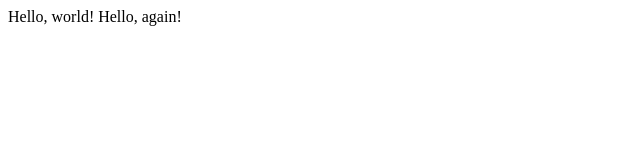
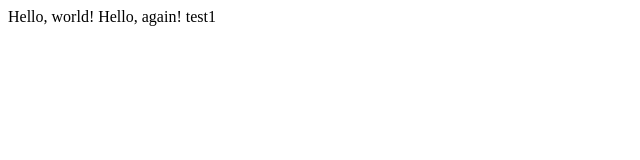
Before and after one commit to nafisulhuda/scratch_1, a plain HTML site: page hello.html in a window 1280 px wide. Shown: the full height of the page, 0-640 px from the left. Drawn offline with Linux system fonts and the light colour scheme.

Commit message:
Update hello.html

```diff
--- a/hello.html
+++ b/hello.html
@@ -6,6 +6,6 @@
   </head>
   <body>
     Hello, world!
-    Hello, again!
+    Hello, again! test1
   </body>
 </html>
```
